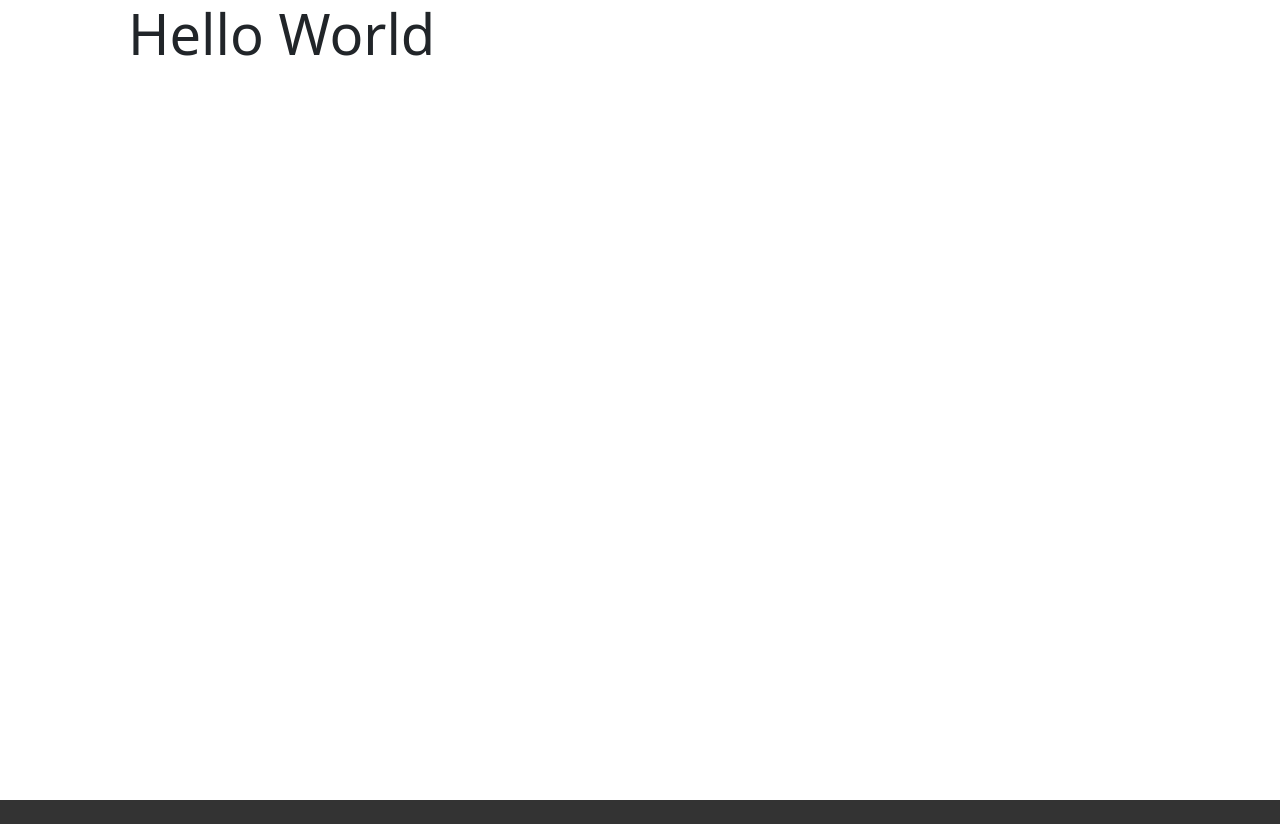
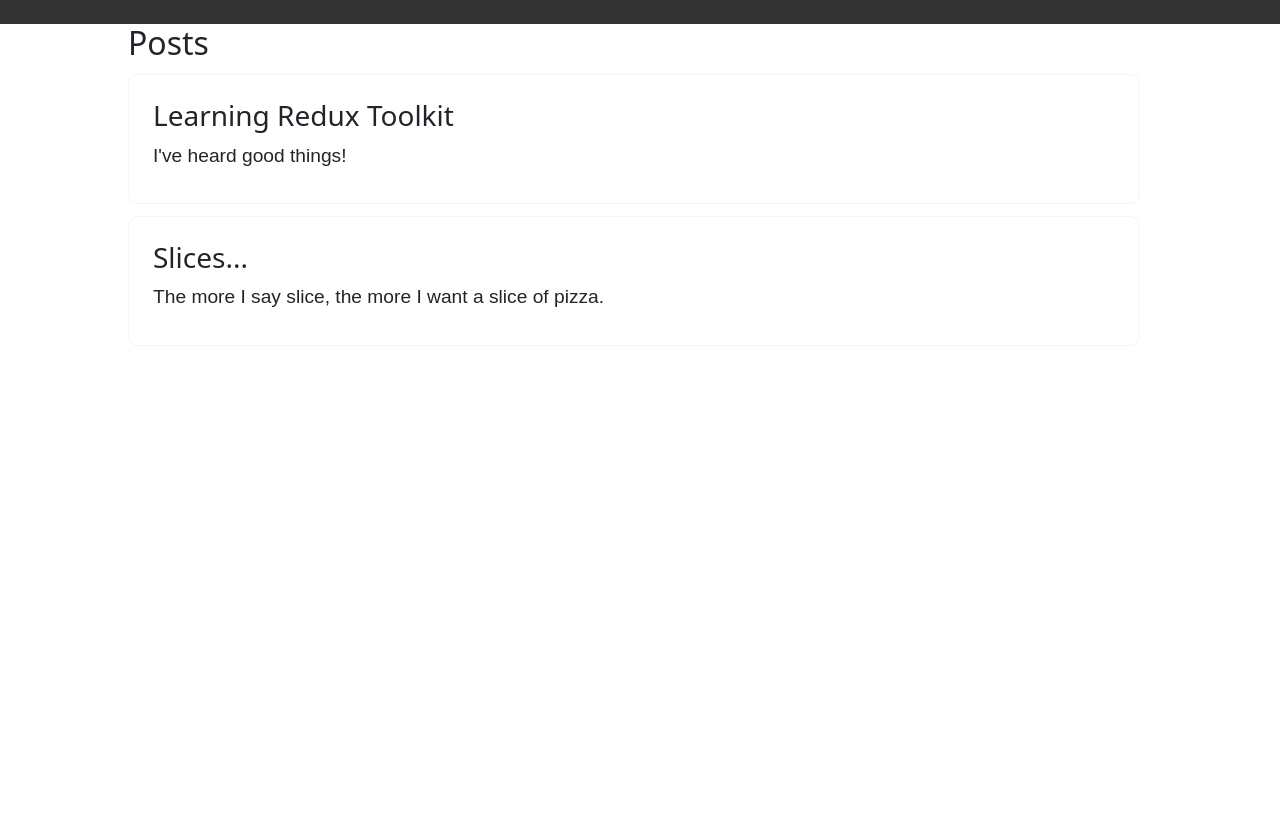
Before and after one commit to friendly-misanthrope/DG_RexuxToolkit_BulletinBoard, a React (Vite) app: page / in a window 1280 px wide. Before the commit the page ends 800 px from the top, so only its background shows below. Built offline with nearby package versions, Linux system fonts and the light colour scheme.

Commit message:
rendered PostsView component

```diff
--- a/src/App.jsx
+++ b/src/App.jsx
@@ -1,9 +1,10 @@
 // import CSS and components here
+import PostsView from "./features/posts/PostsView";
 
 const App = () => {
   return (
     <div className='App'>
-      <h1>Hello World</h1>
+      <PostsView />
     </div>
   );
 }
```
